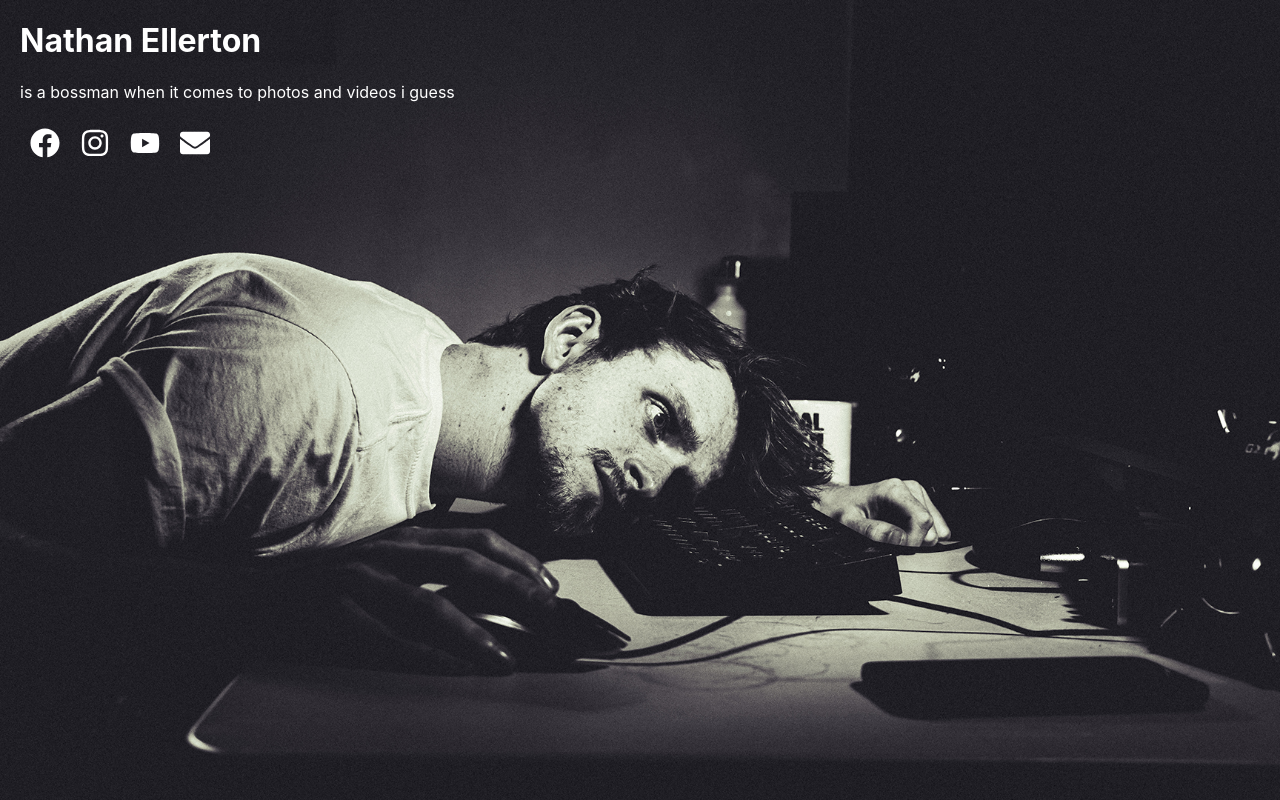
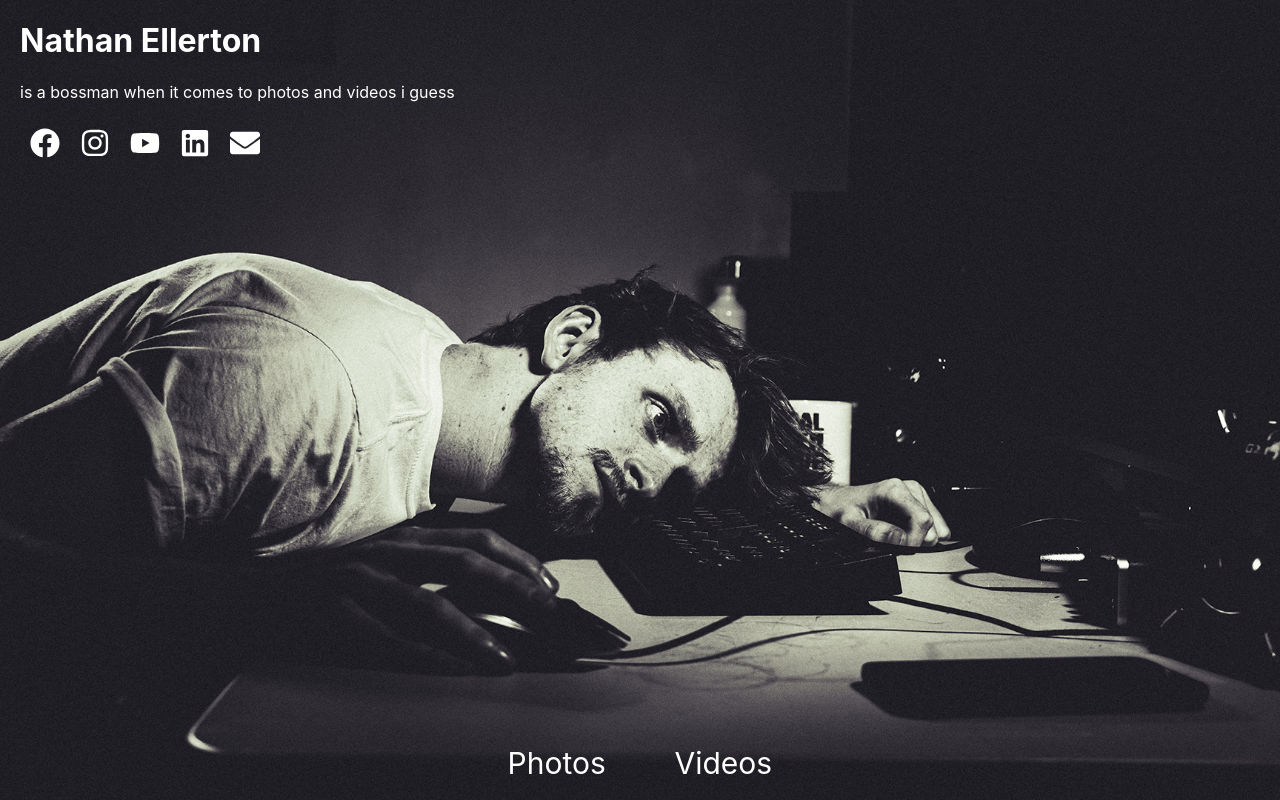
Before and after one commit to GeorgeGoodall/NathanEllerton.github.io, a React (Create React App) app: page / in a window 1280 px wide. Built offline with nearby package versions, Linux system fonts and the light colour scheme.

Commit message:
added a few buttons

```diff
--- a/src/App.css
+++ b/src/App.css
@@ -17,6 +17,7 @@ body {
   background-position: center;
   min-width: 100vw;
   min-height: 100vh;
+  color: white;
 }
 
 .aboutSection{
@@ -30,3 +31,26 @@ body {
   height: 30px;
   width: 30px;
 }
+
+.navbar {
+  display: flex;
+  position: fixed;
+  bottom: 20px;
+  left: 50%;
+  width: 400px;
+  justify-content: space-evenly;
+  transform: translateX(-50%);
+  font-size: 30px;
+  height: 35px;
+}
+
+.navItem {
+  cursor: pointer;
+  width: 100px;
+  text-align: center;
+}
+
+.navItem:hover {
+  font-size: 35px;
+  font-weight: bolder;
+}
--- a/src/App.js
+++ b/src/App.js
@@ -1,28 +1,14 @@
 import React from 'react';
-import backgroundImage from './Assets/Images/1.jpg';
 import './App.css';
-
-import { FaFacebook, FaInstagram, FaYoutube, FaEnvelope } from 'react-icons/fa'
+import Landing from './Landing'
+import Photos from './Photos';
 
 
 function App() {
   return (
-    <div className="backgroundContainer">
-        <div className="image">
-          <div className="aboutSection">
-            <h1>Nathan Ellerton</h1>
-            <p>is a bossman when it comes to photos and videos i guess</p>
-            <div className="icons">
-              <FaFacebook className="icon"/>
-              <FaInstagram className="icon"/>
-              <FaYoutube className="icon"/>
-              <FaEnvelope className="icon"/>
-            </div>
-          </div>
-          <div className="navbar">
-
-          </div>
-        </div>
+    <div>
+      <Landing />
+      <Photos />
     </div>
   );
 }
--- /dev/null
+++ b/src/Landing.jsx
@@ -0,0 +1,29 @@
+import React from 'react';
+import backgroundImage from './Assets/Images/1.jpg';
+import { FaFacebook, FaInstagram, FaYoutube, FaEnvelope, FaLinkedin } from 'react-icons/fa'
+
+const Landing = () => {
+    return (
+        <div className="backgroundContainer">
+            <div className="image">
+            <div className="aboutSection">
+                <h1>Nathan Ellerton</h1>
+                <p>is a bossman when it comes to photos and videos i guess</p>
+                <div className="icons">
+                <FaFacebook className="icon"/>
+                <FaInstagram className="icon"/>
+                <FaYoutube className="icon"/>
+                <FaLinkedin className="icon"/>
+                <FaEnvelope className="icon"/>
+                </div>
+            </div>
+            <div className="navbar">
+                <div className="navItem">Photos</div>
+                <div className="navItem">Videos</div>
+            </div>
+            </div>
+        </div>
+    );
+}
+
+export default Landing;
--- /dev/null
+++ b/src/Photos.jsx
@@ -0,0 +1,11 @@
+import React from 'react';
+
+const Photos = () => {
+    return (
+        <div>
+
+        </div>
+    );
+}
+
+export default Photos;
```
